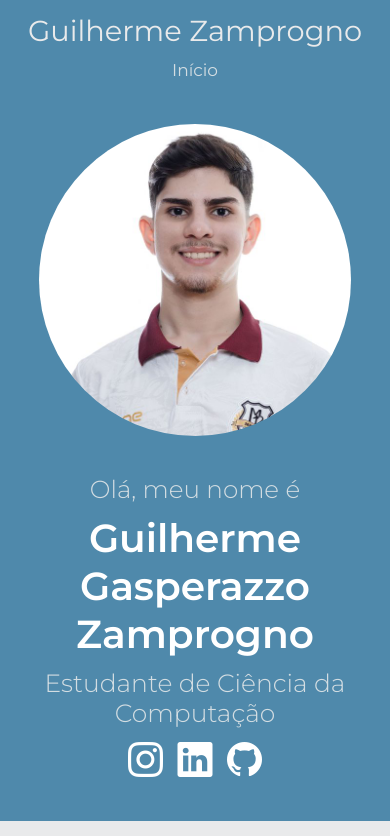
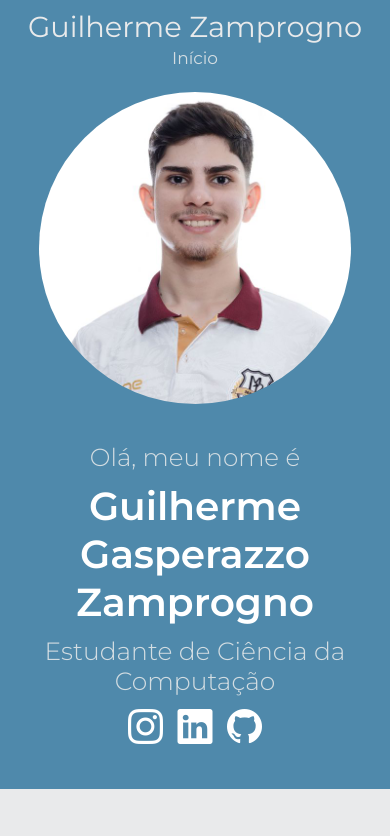
Before and after one commit to guilhermeggz/meuportfolio, a plain HTML site: page contato.html in a window 390 px wide. Shown: the top 836 px of the page. Drawn offline with nearby package versions, Linux system fonts and the light colour scheme.

Commit message:
Update style.css

```diff
--- a/style.css
+++ b/style.css
@@ -43,7 +43,7 @@ header .menu-mobile{
     text-align: center;
     color: #e9eaeb;
     gap: .25rem;
-    height: 10vh;
+    height: 52px;
 }
 
 header .menu-mobile ul{
```
